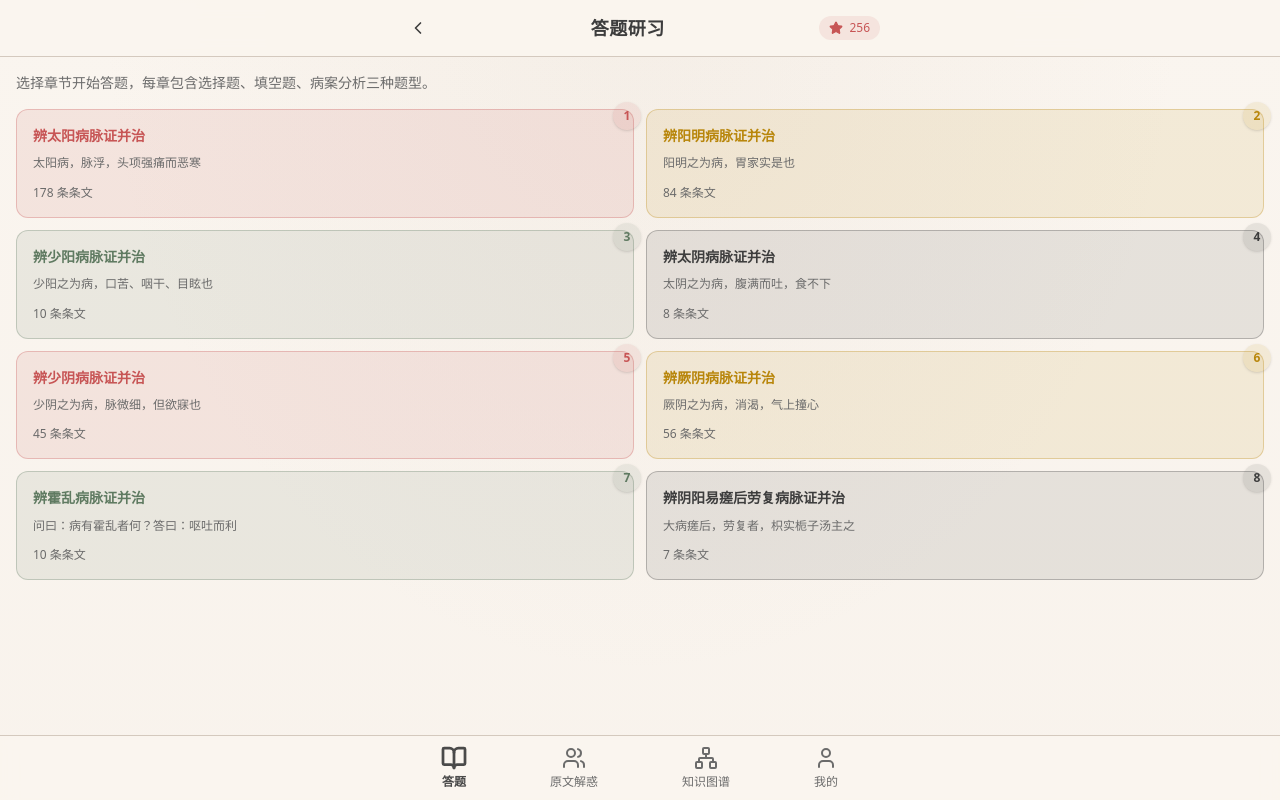
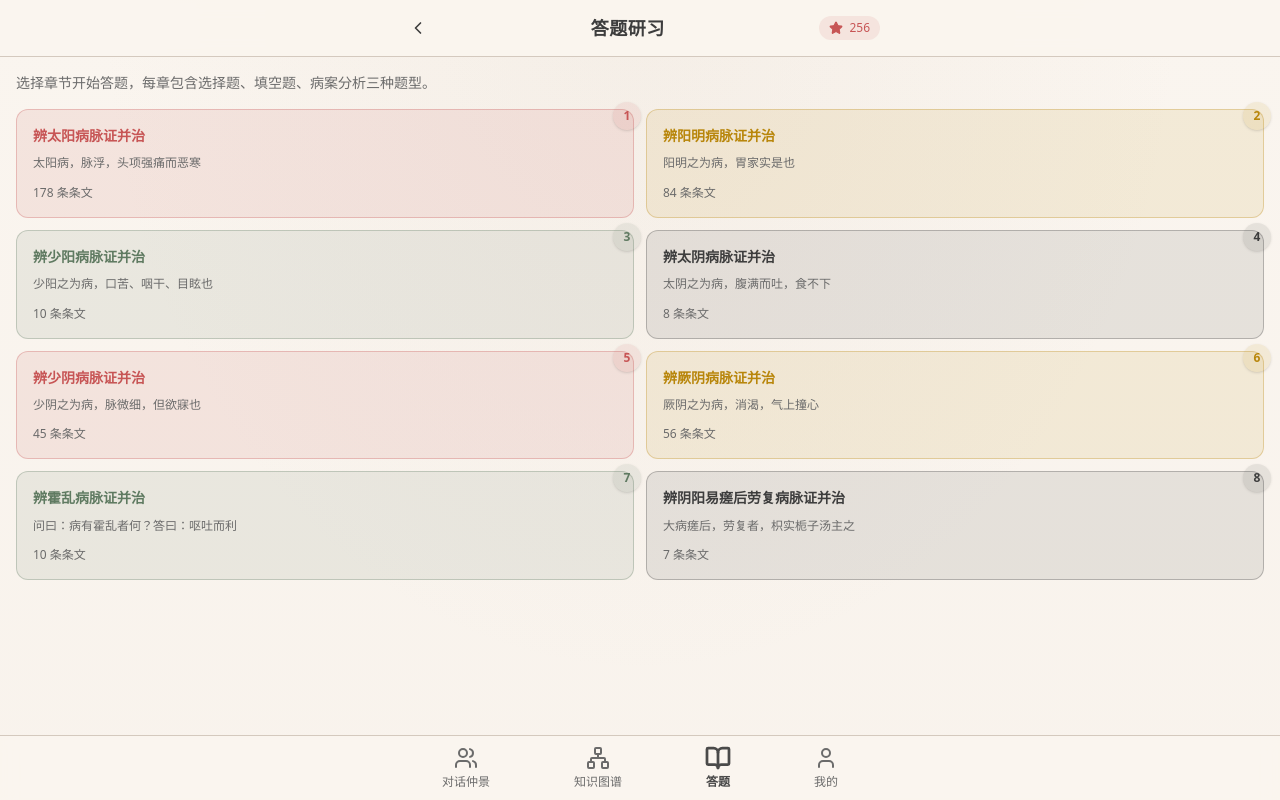
Before and after one commit to asuka0804/quiz, a Next.js app: page /quiz in a window 1280 px wide. Built offline with nearby package versions, Linux system fonts and the light colour scheme.

Commit message:
Update BottomNav component navigation items
Reordered navigation items and updated labels for clarity.

```diff
--- a/src/components/BottomNav.tsx
+++ b/src/components/BottomNav.tsx
@@ -5,10 +5,11 @@ import { usePathname } from "next/navigation";
 import { BookOpen, Users, Network, User } from "lucide-react";
 import { cn } from "@/lib/utils";
 
+// 调整了顺序并修改了文案，逻辑为：对话 -> 图谱 -> 答题 -> 我的
 const navItems = [
+  { href: "/recite", icon: Users, label: "对话仲景" },
+  { href: "/knowledge", icon: Network, label: "知识图谱" },
   { href: "/quiz", icon: BookOpen, label: "答题" },
-  { href: "/recite", icon: Users, label: "原文解惑" },
-  { href: "/knowledge", icon: Network, label: "知识图谱" },
   { href: "/profile", icon: User, label: "我的" },
 ];
 
```
